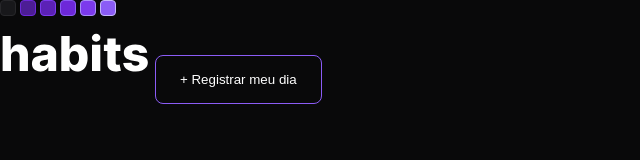
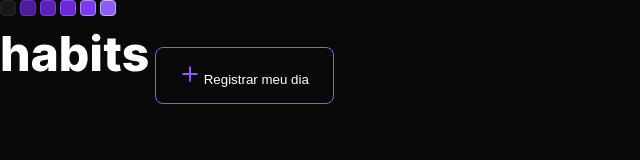
Before and after one commit to jaelsonfreitas/Projetos-Diversos, a plain HTML site: page nlw_Setup/habits.html in a window 1280 px wide. Shown: the whole page, without its empty margins (0-640 px from the left). Drawn offline with Linux system fonts and the light colour scheme.

Commit message:
Configurando icone button sinal de mais em svg e anexando com a tag img..

```diff
--- a/nlw_Setup/habits.html
+++ b/nlw_Setup/habits.html
@@ -12,7 +12,7 @@
     <img src="./assets/logo.svg" alt="Logo">
 
     <button>
-        + Registrar meu dia
+        <img src="./assets/plus.svg" alt="ícone sinal de mais roxo"> Registrar meu dia
     </button>
   </body>
 </html>
```
Also changed, not shown: nlw_Setup/assets/plus.svg (added).
